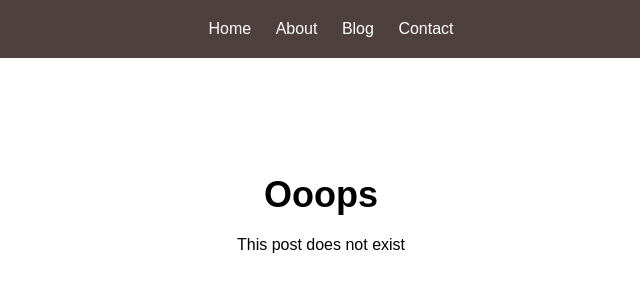
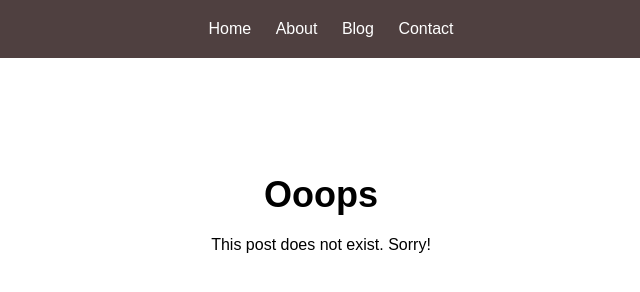
Before and after one commit to Till1983/project-se19-ss24, a plain HTML site: page templates/error.html in a window 1280 px wide. Shown: the full height of the page, 319-959 px from the left. Drawn offline with Linux system fonts and the light colour scheme.

Commit message:
change error message

```diff
--- a/templates/error.html
+++ b/templates/error.html
@@ -1,4 +1,3 @@
-<!-- post.html -->
 <!DOCTYPE html>
 <html lang="en">
 
@@ -24,7 +23,7 @@
 
     <div class="content">
         <h1>Ooops</h1>
-        <p>This post does not exist</p>
+        <p>This post does not exist. Sorry!</p>
     </div>
 </body>
 </html>
```
